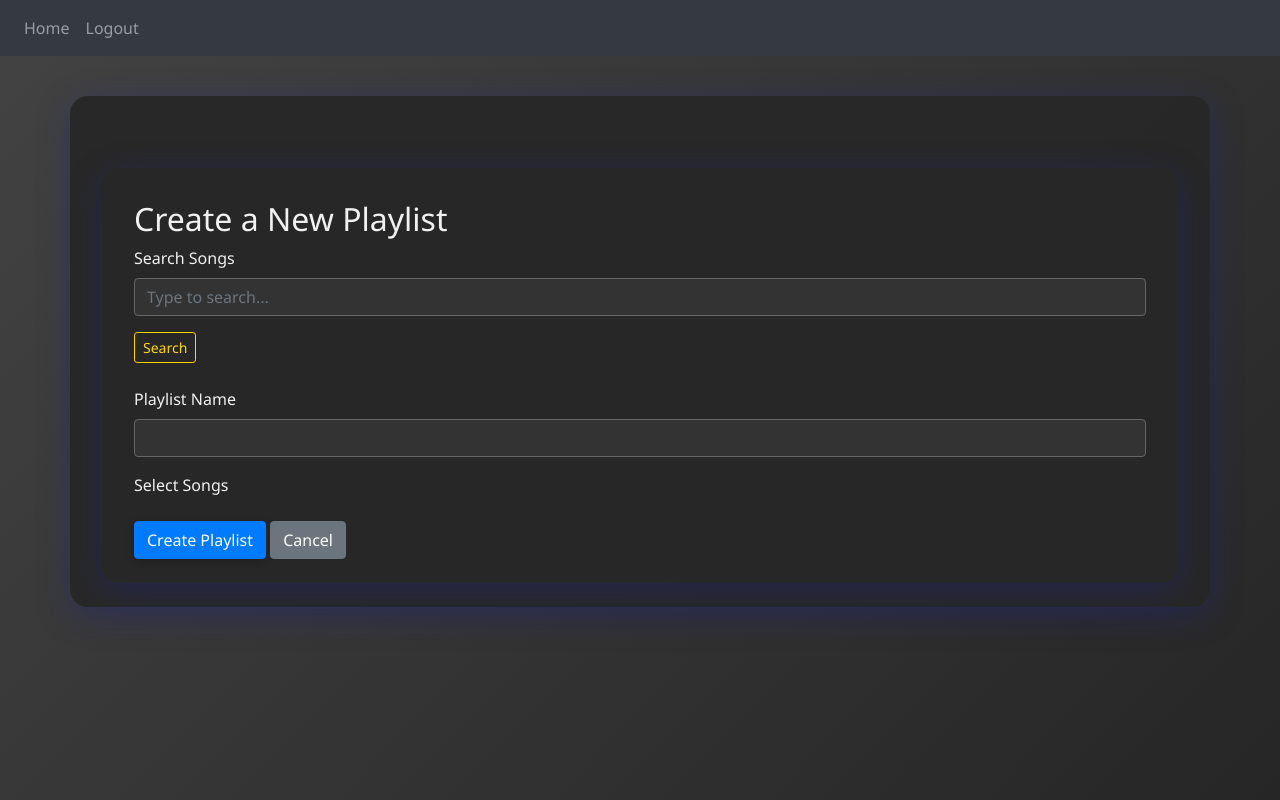
After one commit to NazaarKhalid/Music_rec_system, a Flask app: page /create-playlist in a window 1280 px wide. The commit adds this page. Run offline with Flask 3, Linux system fonts and the light colour scheme; the visitor is signed in with stand-in values (Sample User, id 1); data that the repository does not hold is empty; some libraries are stand-ins or nearby versions.

Commit message:
Searching and playlist improvements made, styling done, deezer api preparation

```diff
--- a/requirements.txt
+++ b/requirements.txt
@@ -4,3 +4,4 @@ flask-login
 werkzeug
 psycopg2-binary
 python-dotenv
+request
--- a/website/models.py
+++ b/website/models.py
@@ -78,3 +78,5 @@ class PlaylistSong(db.Model):
     playlist_id = db.Column(db.Integer, db.ForeignKey('playlists.id'), nullable=False)
     song_id = db.Column(db.Integer, db.ForeignKey('songs.id'), nullable=False)
     added_at = db.Column(db.DateTime, default=func.now())
+
+    song = db.relationship('Song', backref='playlist_songs', lazy=True)
--- /dev/null
+++ b/website/static/style.css
@@ -0,0 +1,61 @@
+body {
+    background: linear-gradient(135deg, #434343 0%, #262626 100%);
+    min-height: 100vh;
+    color: #f1f1f1;
+    font-family: 'Segoe UI', Arial, sans-serif;
+}
+
+.container {
+    background: rgba(40, 40, 40, 0.95);
+    border-radius: 18px;
+    box-shadow: 0 8px 32px 0 rgba(31, 38, 135, 0.37);
+    padding: 32px 32px 24px 32px;
+    margin-top: 40px;
+}
+
+h1, h3 {
+    color: #e0e0e0;
+    text-shadow: 1px 1px 8px #222;
+}
+
+.btn-success, .btn-primary {
+    box-shadow: 0 2px 8px rgba(0,0,0,0.2);
+}
+
+.list-group-item {
+    background: rgba(60, 60, 60, 0.85);
+    border: 1px solid #555;
+    color: #f1f1f1;
+    border-radius: 8px;
+    margin-bottom: 8px;
+}
+
+.list-group-item h5 {
+    color: #ffd700;
+    font-weight: bold;
+}
+
+.form-control, .form-check-label {
+    background: #333;
+    color: #f1f1f1;
+    border: 1px solid #666;
+}
+
+.btn-outline-primary {
+    color: #ffd700;
+    border-color: #ffd700;
+}
+
+.btn-outline-primary:hover {
+    background: #ffd700;
+    color: #222;
+}
+
+::-webkit-scrollbar {
+    width: 8px;
+    background: #222;
+}
+::-webkit-scrollbar-thumb {
+    background: #555;
+    border-radius: 4px;
+}
--- a/website/templates/base.html
+++ b/website/templates/base.html
@@ -8,6 +8,7 @@
         integrity="sha384-Vkoo8x4CGsO3+Hhxv8T/Q5PaXtkKtu6ug5TOeNV6gBiFeWPGFN9MuhOf23Q9Ifjh" crossorigin="anonymous" />
     <link rel="stylesheet" href="https://stackpath.bootstrapcdn.com/font-awesome/4.7.0/css/font-awesome.min.css"
         crossorigin="anonymous" />
+    <link rel="stylesheet" href="{{ url_for('static', filename='style.css') }}">
 
     <title>{% block title %}Home{% endblock %}</title>
 </head>
--- /dev/null
+++ b/website/templates/create_playlist.html
@@ -0,0 +1,39 @@
+{% extends "base.html" %}
+{% block title %}Create Playlist{% endblock %}
+
+{% block content %}
+<div class="container">
+    <h2>Create a New Playlist</h2>
+
+    <!-- Search Form (GET) -->
+    <form method="GET" action="{{ url_for('views.create_playlist') }}" class="mb-3">
+        <div class="form-group">
+            <label for="songSearch">Search Songs</label>
+            <input type="text" class="form-control mb-2" id="songSearch" name="q" placeholder="Type to search..." value="{{ query or '' }}">
+        </div>
+        <button type="submit" class="btn btn-outline-primary btn-sm mb-2">Search</button>
+    </form>
+
+    <form method="POST">
+        <div class="form-group">
+            <label for="playlistName">Playlist Name</label>
+            <input type="text" class="form-control" id="playlistName" name="playlist_name" required>
+        </div>
+        <div class="form-group">
+            <label>Select Songs</label>
+            <div style="max-height:300px; overflow-y:auto;">
+                {% for song in songs %}
+                <div class="form-check">
+                    <input class="form-check-input" type="checkbox" name="song_ids" value="{{ song.id }}" id="song{{ song.id }}">
+                    <label class="form-check-label" for="song{{ song.id }}">
+                        {{ song.title }} ({{ song.artist.name }})
+                    </label>
+                </div>
+                {% endfor %}
+            </div>
+        </div>
+        <button type="submit" class="btn btn-primary">Create Playlist</button>
+        <a href="{{ url_for('views.home') }}" class="btn btn-secondary">Cancel</a>
+    </form>
+</div>
+{% endblock %}
--- a/website/templates/login.html
+++ b/website/templates/login.html
@@ -16,7 +16,7 @@
         />
     </div>
     <div class="form-group">
-        <label for="password">Password:</label>  <!-- Fixed: Changed from "Email Address" to "Password" -->
+        <label for="password">Password:</label>
         <input
             type="password"
             class="form-control"
--- a/website/views.py
+++ b/website/views.py
@@ -1,9 +1,114 @@
-from flask import Blueprint, render_template
+from flask import Blueprint, render_template, request, jsonify, flash, redirect, url_for
 from flask_login import login_required, current_user
+from .models import Song, Artist, Genre, Playlist, PlaylistSong
+from . import db
+import requests
 
 views = Blueprint('views', __name__)
 
-@views.route('/', methods=['GET', 'POST'])
+@views.route('/', methods=['GET'])
 @login_required
 def home():
-    return render_template("home.html", user=current_user)
+    songs = Song.query.all()
+    artists = Artist.query.all()
+    genres = Genre.query.all()
+    playlists = Playlist.query.filter_by(user_id=current_user.id).all()
+    return render_template(
+        "home.html",
+        user=current_user,
+        songs=songs,
+        artists=artists,
+        genres=genres,
+        playlists=playlists
+    )
+
+@views.route('/songs', methods=['GET'])
+@login_required
+def songs():
+    songs = Song.query.all()
+    return render_template("songs.html", user=current_user, songs=songs)
+
+@views.route('/artists', methods=['GET'])
+@login_required
+def artists():
+    artists = Artist.query.all()
+    return render_template("artists.html", user=current_user, artists=artists)
+
+@views.route('/create-playlist', methods=['GET', 'POST'])
+@login_required
+def create_playlist():
+    if request.method == 'POST':
+        playlist_name = request.form.get('playlist_name')
+        song_ids = request.form.getlist('song_ids')
+
+        if not playlist_name:
+            flash('Playlist name is required.', category='error')
+            return redirect(url_for('views.create_playlist'))
+
+        new_playlist = Playlist(user_id=current_user.id, name=playlist_name)
+        db.session.add(new_playlist)
+        db.session.commit()
+
+        for song_id in song_ids:
+            playlist_song = PlaylistSong(playlist_id=new_playlist.id, song_id=int(song_id))
+            db.session.add(playlist_song)
+        db.session.commit()
+
+        flash('Playlist created successfully!', category='success')
+        return redirect(url_for('views.home'))
+
+    query = request.args.get('q', '').strip()
+    if query:
+        songs = Song.query.join(Artist).filter(
+            (Song.title.ilike(f'%{query}%')) |
+            (Artist.name.ilike(f'%{query}%'))
+        ).all()
+    else:
+        songs = Song.query.all()
+    return render_template("create_playlist.html", user=current_user, songs=songs, query=query)
+
+@views.route('/playlists', methods=['GET'])
+@login_required
+def view_playlists():
+    playlists = Playlist.query.filter_by(user_id=current_user.id).all()
+    return render_template("view_playlists.html", user=current_user, playlists=playlists)
+
+@views.route('/search', methods=['GET'])
+@login_required
+def search():
+    query = request.args.get('q', '').strip()
+    results = []
+    if query:
+        results = Song.query.join(Artist).join(Genre).filter(
+            (Song.title.ilike(f'%{query}%')) |
+            (Artist.name.ilike(f'%{query}%')) |
+            (Genre.name.ilike(f'%{query}%'))
+        ).all()
+    return render_template("search_results.html", user=current_user, query=query, results=results)
+
+@views.route('/delete-playlist/<int:playlist_id>', methods=['POST'])
+@login_required
+def delete_playlist(playlist_id):
+    playlist = Playlist.query.filter_by(id=playlist_id, user_id=current_user.id).first()
+    if playlist:
+        # Delete all PlaylistSong entries for this playlist
+        PlaylistSong.query.filter_by(playlist_id=playlist.id).delete()
+        db.session.delete(playlist)
+        db.session.commit()
+        flash('Playlist deleted successfully!', category='success')
+    else:
+        flash('Playlist not found or not authorized.', category='error')
+    return redirect(url_for('views.view_playlists'))
+
+@views.route('/deezer-search', methods=['GET', 'POST'])
+@login_required
+def deezer_search():
+    results = []
+    query = ""
+    if request.method == 'POST':
+        query = request.form.get('q', '').strip()
+        if query:
+            r = requests.get(f"https://api.deezer.com/search", params={'q': query})
+            if r.status_code == 200:
+                results = r.json().get('data', [])
+    return render_template("deezer_search.html", user=current_user, results=results, query=query)
```
Also changed, not shown: website/templates/deezer_search.html (added, +30 -0 lines), website/templates/home.html (+46 -5 lines), website/templates/search_results.html (added, +19 -0 lines), website/templates/view_playlists.html (added, +30 -0 lines).
